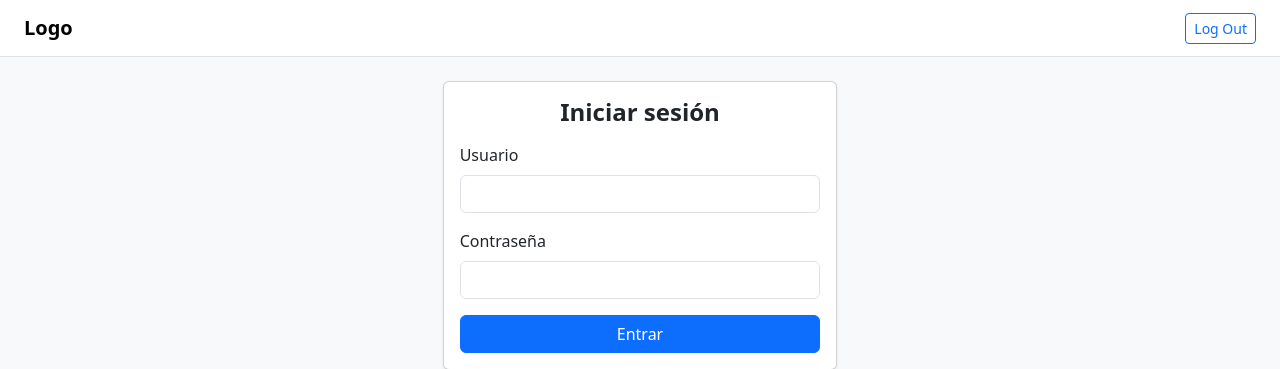
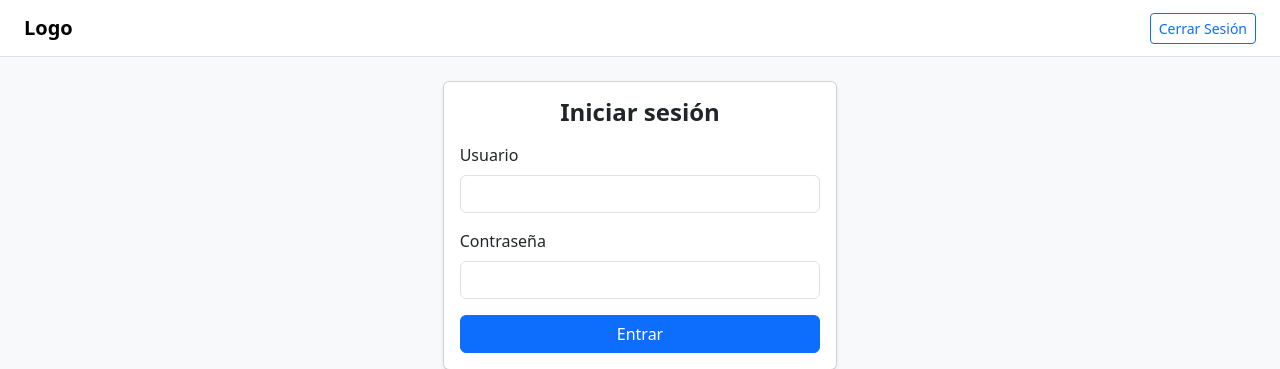
Before and after one commit to Lorena-V/Proyecto-titulo-TI, a Flask app: page /login in a window 1280 px wide. Shown: the top 369 px of the page. Run offline with Flask 3, Linux system fonts and the light colour scheme.

Commit message:
Actualizar texto del botón de cierre de sesión a "Cerrar Sesión" en la plantilla base y darle funcionalidad

```diff
--- a/app/templates/base.html
+++ b/app/templates/base.html
@@ -21,7 +21,7 @@
       <a class="navbar-brand fw-semibold" href="#">Logo</a>
 
       <div class="ms-auto">
-        <a class="btn btn-outline-primary btn-sm" href="#">Log Out</a>
+        <a class="btn btn-outline-primary btn-sm" href="{{ url_for('auth.logout') }}">Cerrar Sesión</a>
       </div>
     </div>
   </nav>
```
